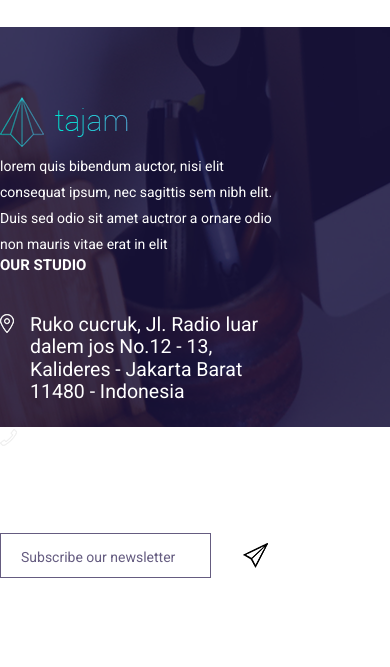
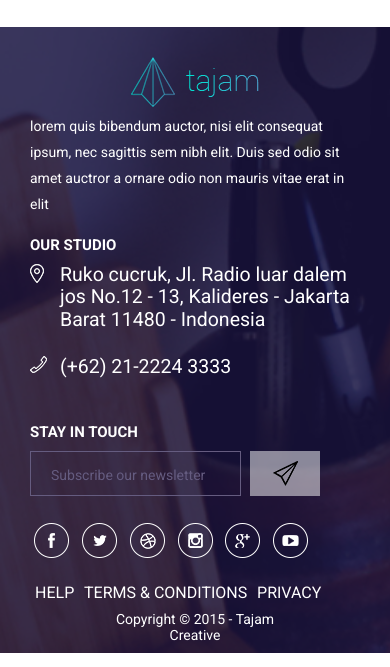
Before and after one commit to FernandoSouzaMarques/Tajam, a plain HTML site: page index.html in a window 390 px wide. Shown: the part 8270-8937 px from the top of the page. Drawn offline with nearby package versions, Linux system fonts and the light colour scheme; a web font is replaced by a local one.

Commit message:
fix bug in size the footer and layout mobile

```diff
--- a/assets/scss/4-components/_c-footer-nav.scss
+++ b/assets/scss/4-components/_c-footer-nav.scss
@@ -31,3 +31,38 @@
 	bottom: 0;
 	font-size: 14px;
 }
+
+@include respond-to(tablet) {
+	.c-footer-nav {
+		bottom: 30px;
+		left: 50px;
+	}
+
+	.c-footer-nav__copy {
+		bottom: 30px;
+		right: 50px;
+	}
+}
+
+@include respond-to(mobile) {
+	.c-footer-nav {
+		bottom: 50px;
+		left: 50%;
+		transform: translateX(-50%);
+		width: 320px;
+	}
+
+	.c-footer-nav__item {
+		margin-right: 5px;
+	}
+
+	.c-footer-nav__ancor {
+		font-size: 16px;
+	}
+
+	.c-footer-nav__copy {
+		bottom: 10px;
+		right: 50%;
+		transform: translateX(50%);
+	}
+}
--- a/assets/scss/5-sections/_s-footer.scss
+++ b/assets/scss/5-sections/_s-footer.scss
@@ -1,5 +1,5 @@
 .s-footer {
-	height: 400px;
+	min-height: 400px;
 	background-image: url('../images/footer/f-bg.png');
 	color: $color-white;
 	font-weight: $font-weight-light;
@@ -119,7 +119,7 @@ background-size: content;
 		height: auto;
 
 		.t-container {
-	    padding: 30px 10px;
+	    padding: 30px 40px;
 	    text-align: center;
 		}
 	}
@@ -133,11 +133,47 @@ background-size: content;
 	.s-footer__socials {
 		max-width: 665px;
 		width: 100%;
-		text-align: left
+		text-align: left;
+		margin-right: 0;
+	}
+
+	.s-footer__socials {
+		margin-bottom: 30px;
 	}
 
 	.s-footer__title {
 		margin: 20px 0 10px;
 	}
+}
 
+@include respond-to(mobile) {
+	.s-footer {
+		height: auto;
+
+		.t-container {
+	    padding: 30px;
+	    text-align: center;
+		}
+	}
+
+	.s-footer__logo {
+		text-align: center;
+	}
+
+	.s-footer__informations,
+	.s-footer__location,
+	.s-footer__socials {
+		max-width: 425px;
+		width: 100%;
+		text-align: left;
+		margin-right: 0;
+	}
+
+	.s-footer__socials {
+		margin-bottom: 60px;
+	}
+
+	.s-footer__title {
+		margin: 20px 0 10px;
+	}
 }
```
Also changed, not shown: assets/css/main.css, 1 other file.
